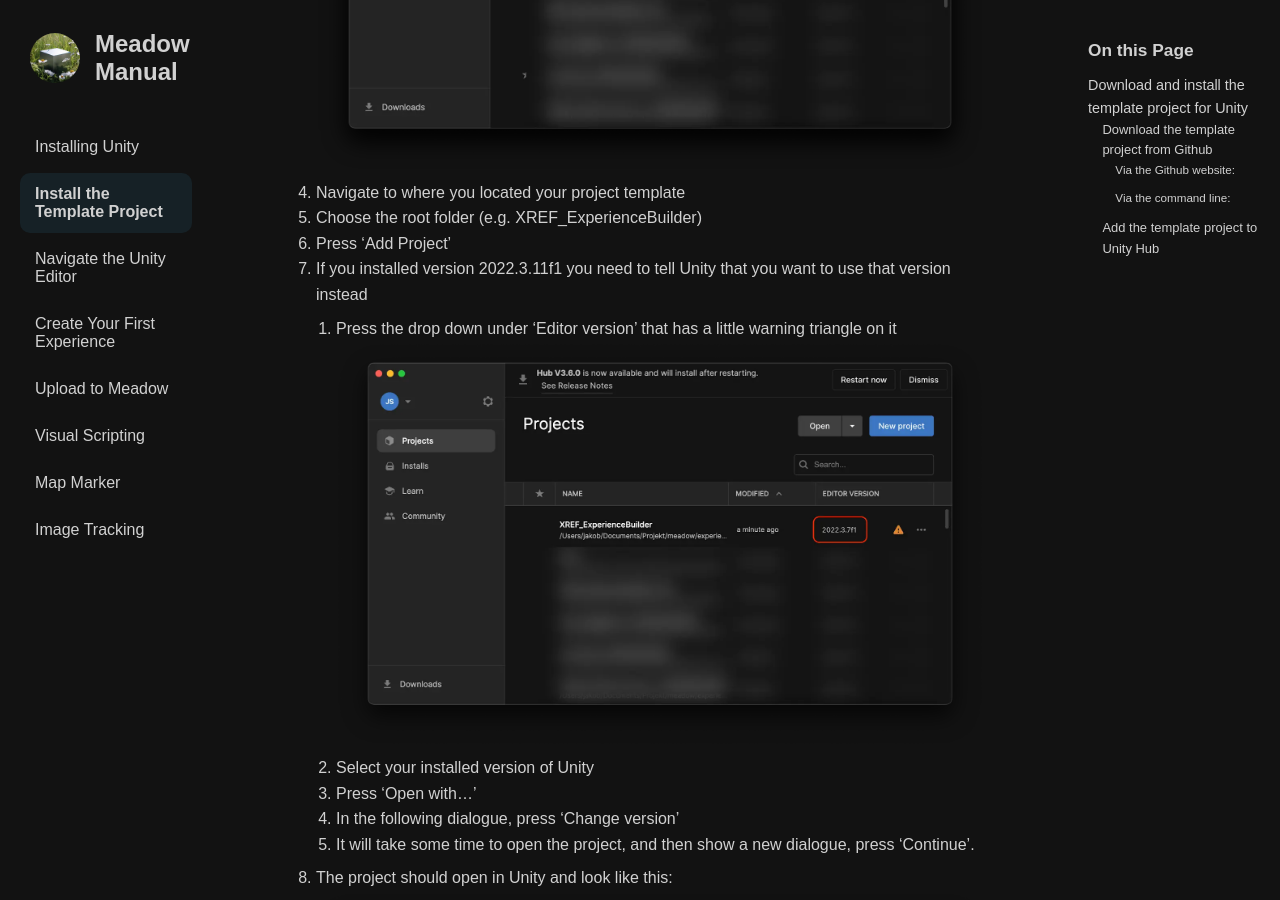
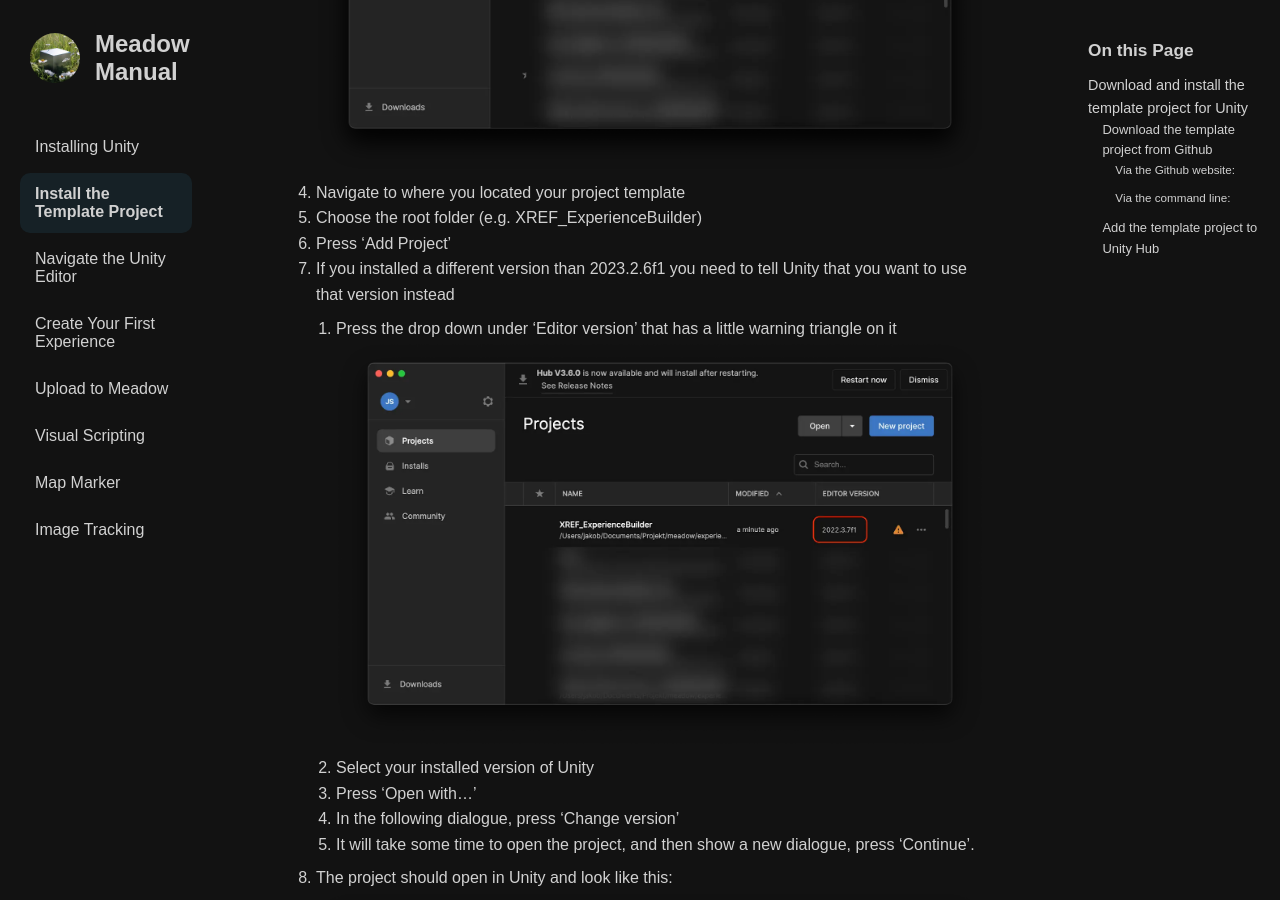
Before and after one commit to untoldgarden/meadow-manual, a Jekyll site: the page built from install-the-template-project.md, in a window 1280 px wide and 900 px high, scrolled down 1747 px. Built offline with Jekyll 4.4.1, drawn with Linux system fonts in a browser that asks for light colours; the table of contents is made by our own code.

Commit message:
updated unity version

```diff
--- a/install-the-template-project.md
+++ b/install-the-template-project.md
@@ -42,7 +42,7 @@
 4. Navigate to where you located your project template
 5. Choose the root folder (e.g. XREF_ExperienceBuilder)
 6. Press 'Add Project'
-7. If you installed version 2022.3.11f1 you need to tell Unity that you want to use that version instead
+7. If you installed a different version than 2023.2.6f1 you need to tell Unity that you want to use that version instead
     1. Press the drop down under 'Editor version' that has a little warning triangle on it
     ![alt_text](images/hubChangeVersion.webp "image_tooltip")
     2. Select your installed version of Unity
```
